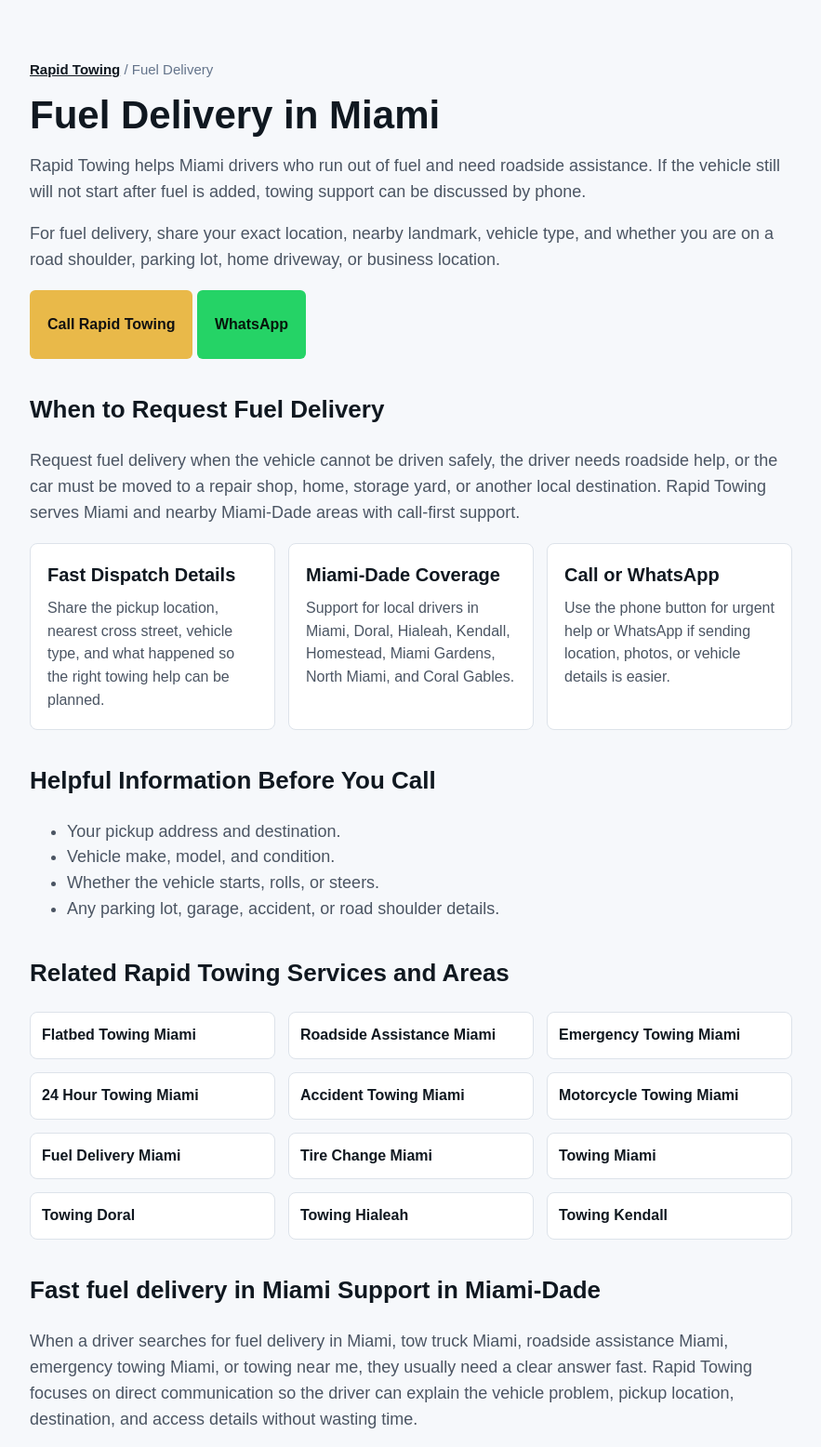
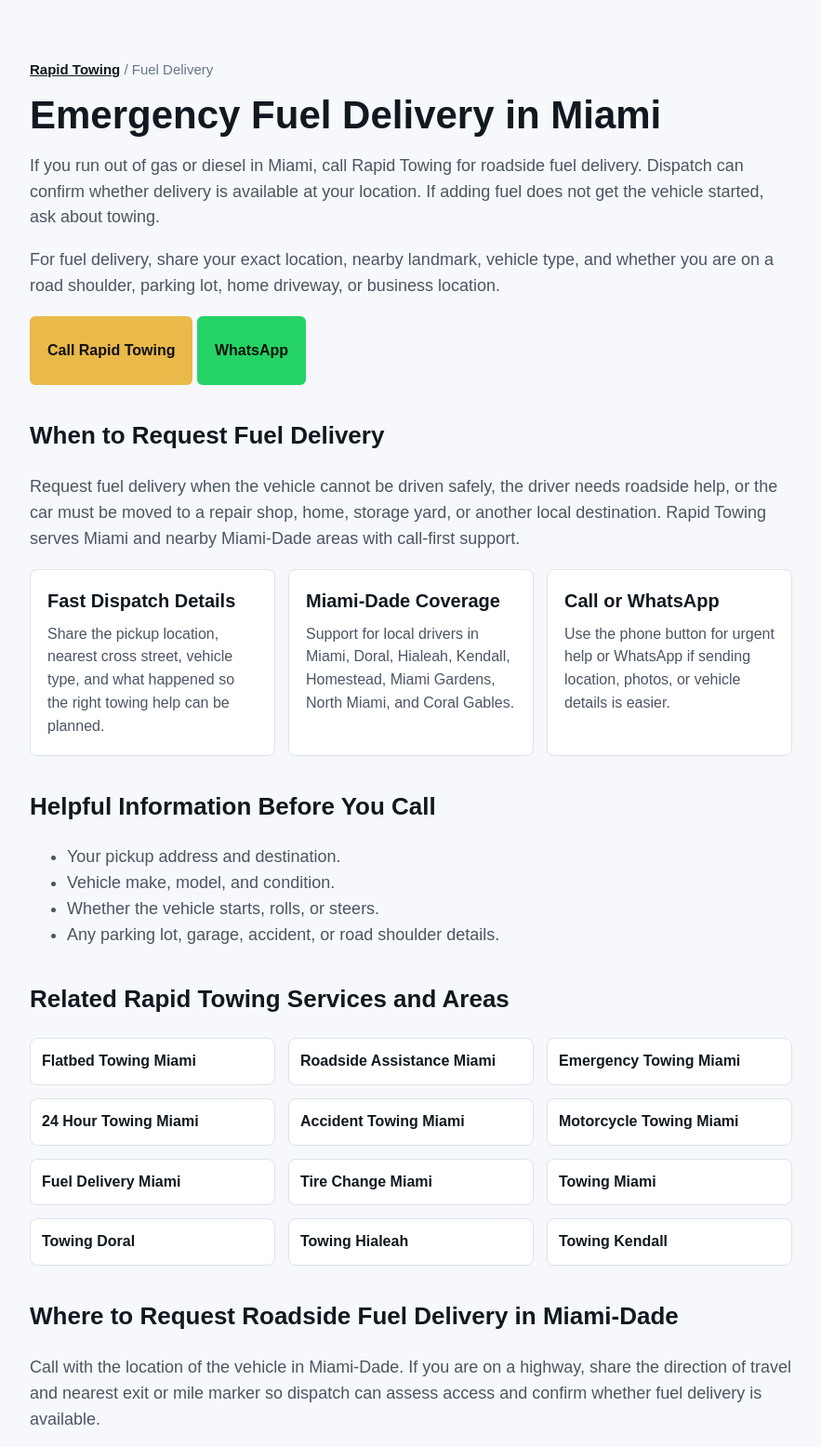
Before and after one commit to cashjunkcarsmiami-design/rapid-towing-site, a plain HTML site: page fuel-delivery-miami.html in a window 1280 px wide. Shown: the top 1556 px of the page at 93% size, without its empty margins (198-1081 px from the left). Drawn offline with Linux system fonts and the light colour scheme.

Commit message:
Improve Rapid Towing service page search titles

```diff
--- a/fuel-delivery-miami.html
+++ b/fuel-delivery-miami.html
@@ -11,8 +11,8 @@
   </script>
   <meta charset="utf-8">
   <meta name="viewport" content="width=device-width, initial-scale=1">
-  <title>Fuel Delivery Miami | Availability &amp; Quote | Rapid Towing</title>
-  <meta name="description" content="Need fuel delivery in Miami? Call 305-457-0817 with your vehicle, fuel type and location. Confirm availability, the complete price and service scope.">
+  <title>Emergency Fuel Delivery in Miami | Rapid Towing</title>
+  <meta name="description" content="Out of gas in Miami? Call 305-457-0817 for emergency fuel delivery. Share your location and fuel type so dispatch can confirm availability and price.">
   <link rel="canonical" href="https://rapid-towing.com/fuel-delivery-miami.html">
   <link rel="stylesheet" href="/styles.css">
   <script type="application/ld+json">{"@context": "https://schema.org", "@type": "Service", "name": "Fuel Delivery", "serviceType": "Fuel Delivery", "url": "https://rapid-towing.com/fuel-delivery-miami.html", "provider": {"@type": "Organization", "name": "Rapid Towing", "url": "https://rapid-towing.com", "telephone": "+13054570817", "@id": "https://rapid-towing.com/#business", "areaServed": {"@type": "AdministrativeArea", "name": "Miami-Dade County, Florida"}}, "areaServed": ["Miami", "Miami-Dade County", "Doral", "Hialeah", "Kendall", "Homestead", "Miami Gardens", "North Miami", "Coral Gables"]}</script>
@@ -22,8 +22,8 @@
 <body>
   <main class="page">
     <p class="breadcrumb"><a href="/">Rapid Towing</a> / Fuel Delivery</p>
-    <h1>Fuel Delivery in Miami</h1>
-    <p>Rapid Towing helps Miami drivers who run out of fuel and need roadside assistance. If the vehicle still will not start after fuel is added, towing support can be discussed by phone.</p>
+    <h1>Emergency Fuel Delivery in Miami</h1>
+    <p>If you run out of gas or diesel in Miami, call Rapid Towing for roadside fuel delivery. Dispatch can confirm whether delivery is available at your location. If adding fuel does not get the vehicle started, ask about towing.</p>
     <p>For fuel delivery, share your exact location, nearby landmark, vehicle type, and whether you are on a road shoulder, parking lot, home driveway, or business location.</p>
     <a class="btn primary" href="tel:+13054570817">Call Rapid Towing</a>
     <a class="btn whatsapp" href="https://wa.me/13054570817">WhatsApp</a>
@@ -68,8 +68,8 @@
 
 
     <section class="seo-section codex-seo-expansion">
-      <h2>Fast fuel delivery in Miami Support in Miami-Dade</h2>
-      <p>When a driver searches for fuel delivery in Miami, tow truck Miami, roadside assistance Miami, emergency towing Miami, or towing near me, they usually need a clear answer fast. Rapid Towing focuses on direct communication so the driver can explain the vehicle problem, pickup location, destination, and access details without wasting time.</p>
+      <h2>Where to Request Roadside Fuel Delivery in Miami-Dade</h2>
+      <p>Call with the location of the vehicle in Miami-Dade. If you are on a highway, share the direction of travel and nearest exit or mile marker so dispatch can assess access and confirm whether fuel delivery is available.</p>
       <p>Good dispatch details matter. Tell Rapid Towing if the vehicle is at home, on the road shoulder, in a parking lot, at a repair shop, in a garage, near an airport hotel, or inside a business area. Also mention if the vehicle has accident damage, flat tires, missing keys, locked steering, dead battery, or cannot roll normally.</p>
       <p>This page is written for drivers in Miami and nearby Miami-Dade areas who need help with towing, flatbed towing, jump starts, lockouts, tire change help, fuel delivery, motorcycle towing, accident towing, or roadside assistance. Calling is usually the fastest step for urgent service, while WhatsApp is useful for sending location pins or photos.</p>
       <ul class="check-list">
```
Also changed, not shown: index.html (+7 -7 lines), towing-hialeah.html (+4 -4 lines).
